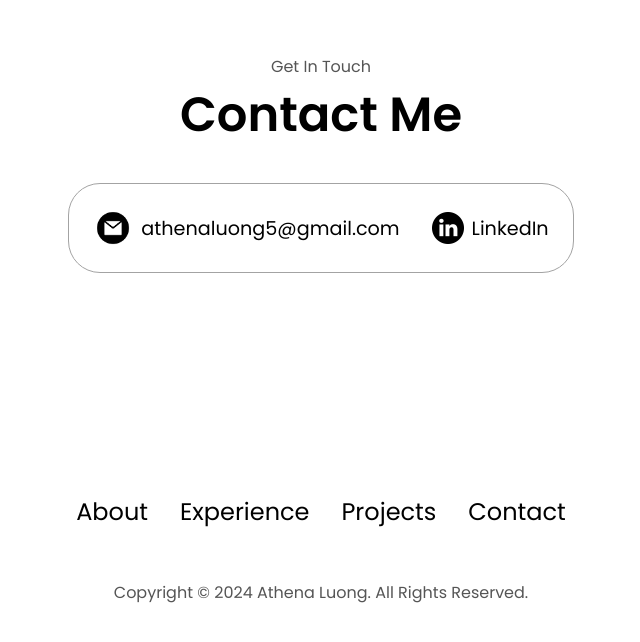
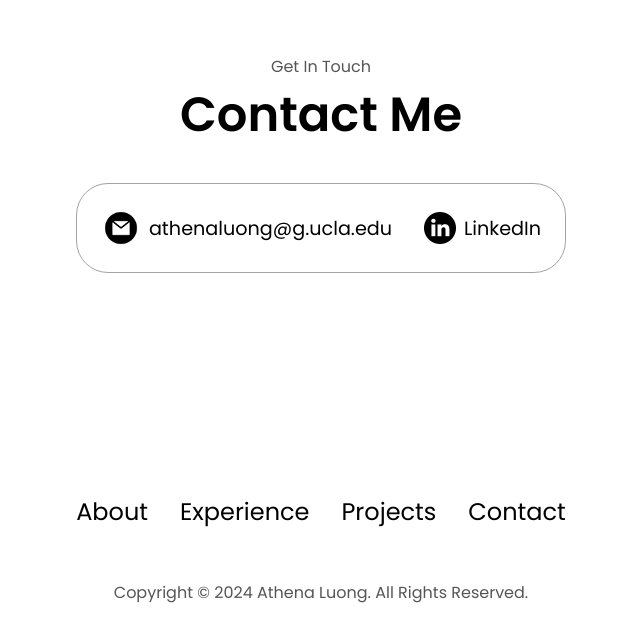
Before and after one commit to athenaluong/html-css-js-portfolio-website, a plain HTML site: page index.html in a window 1280 px wide. Shown: the part 4315-4957 px from the top of the page, without its empty margins (319-959 px from the left). Drawn offline with Linux system fonts and the light colour scheme.

Commit message:
update index.html

```diff
--- a/index.html
+++ b/index.html
@@ -349,7 +349,7 @@
                  alt="Email icon"
                  class="icon contact-icon email-icon"
                 />
-                <p><a href="mailto:athenaluong5@gmail.com">athenaluong5@gmail.com</a></p>
+                <p><a href="mailto:athenaluong@g.ucla.edu">athenaluong@g.ucla.edu</a></p>
             </div>
             <div class="contact-info-container">
                 <img
```
